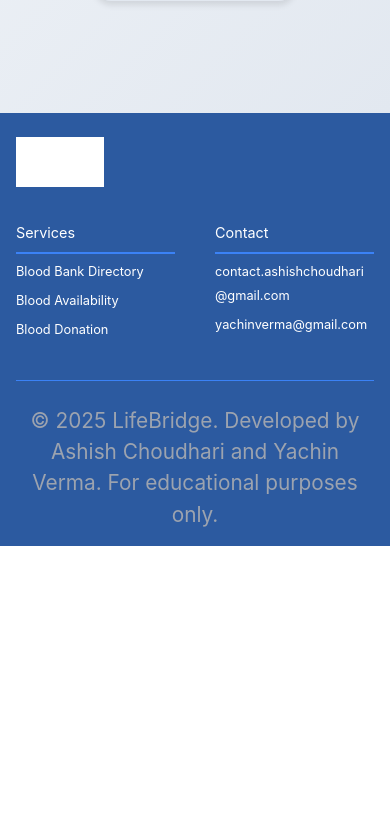
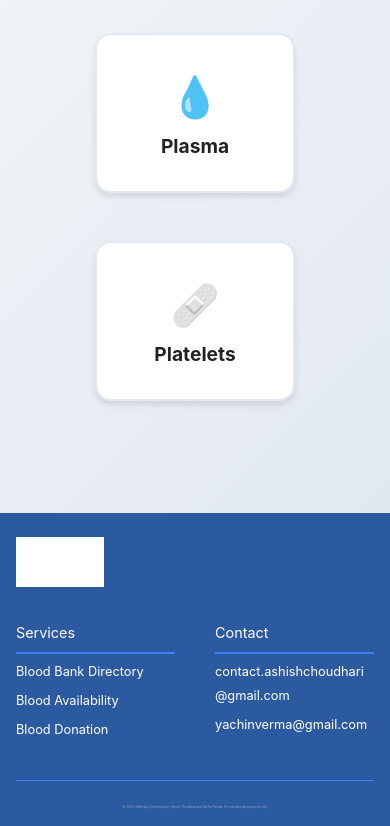
Before and after one commit to ashish-choudhari-git/LifeBridge, a React (Vite) app in the folder frontend/: page / in a window 390 px wide. Shown: the part 6022-6848 px from the top of the page. Before the commit the page ends 6568 px from the top, so only its background shows below. Built offline with nearby package versions, Linux system fonts and the light colour scheme; grey boxes are pictures that could not be loaded.

Commit message:
error fixed

```diff
--- a/frontend/src/pages/Home/Home.css
+++ b/frontend/src/pages/Home/Home.css
@@ -778,7 +778,9 @@
 
 /* Responsive Design for Flow Chart */
 @media (max-width: 768px) {
-
+  .flow-chart{
+    flex-direction: column;
+  }
 
   .flow-arrow {
     transform: rotate(90deg);
@@ -1159,7 +1161,7 @@
 
 .footer-bottom p {
   color: #9ca3af;
-  font-size: 1.3rem;
+  font-size: 1rem;
   margin: 0;
   text-align: center;
 }
@@ -1212,4 +1214,9 @@
   .footer-links {
     gap: 2.5rem;
   }
+  .footer-bottom p {
+  font-size: 3px;
+
 }
+
+}
```
